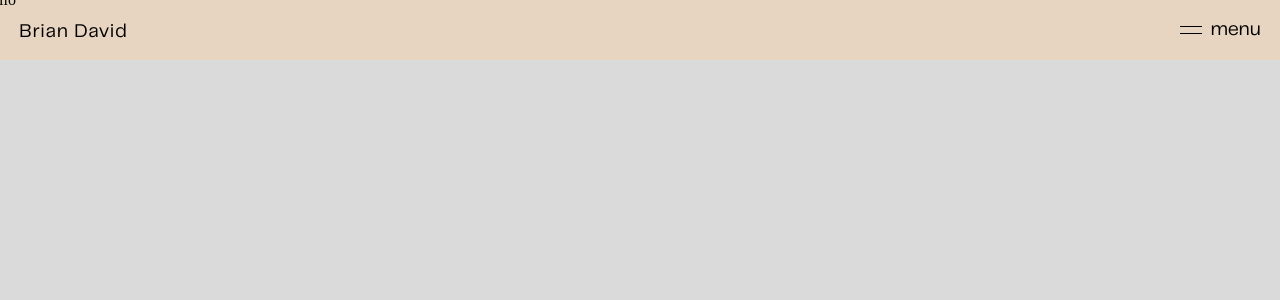
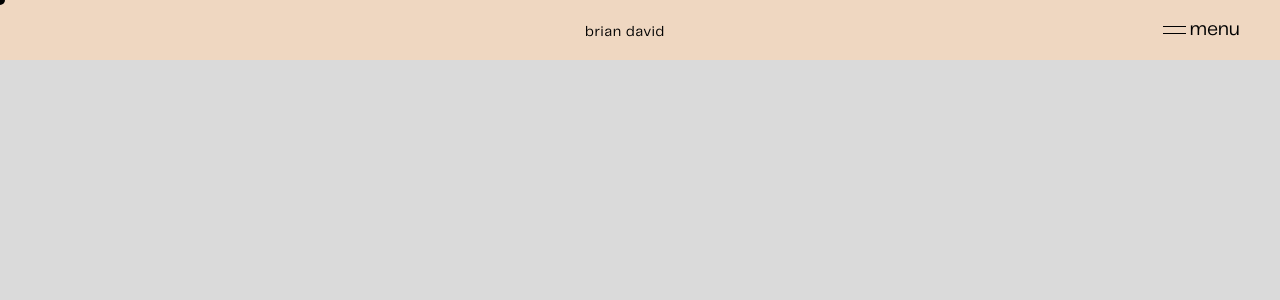
Before and after one commit to brian-david4/brian-portfolio-website, a React (Vite) app in the folder portfolio-website/: page / in a window 1280 px wide. Shown: the top 300 px of the page. Built offline with nearby package versions, Linux system fonts and the light colour scheme.

Commit message:
Change header + mouse trail styles

```diff
--- a/portfolio-website/src/components/Header/Header.tsx
+++ b/portfolio-website/src/components/Header/Header.tsx
@@ -12,7 +12,7 @@ const Header = () => {
     <div className={styles.header}>
       <div className={styles.navbar}>
         <Link to="/" className={styles.homeLogoLink}>
-          <div className={styles.homeMenuLogo}>Brian David</div>
+          <div className={styles.homeMenuLogo}>brian david</div>
         </Link>
 
         <div
--- a/portfolio-website/src/components/Header/header.module.css
+++ b/portfolio-website/src/components/Header/header.module.css
@@ -12,6 +12,7 @@
   background-color: var(--light-brown);
   display: flex;
   align-items: center;
+  justify-content: center;
   z-index: 50;
 }
 .homeLogoLink {
@@ -19,21 +20,17 @@
   text-decoration: none;
   line-height: 0;
 }
-.homeMenuLogo,
+.homeMenuLogo {
+  font-family: "Telegraf-Regular";
+  font-size: 0.9rem;
+  letter-spacing: 0.8px;
+}
 .menuBurger {
   position: absolute;
-}
-.homeMenuLogo {
-  left: 1.5vw;
-  font-family: "Telegraf-Regular";
-  font-size: 1.2rem;
-  letter-spacing: 1px;
-}
-.menuBurger {
-  right: 1.5vw;
+  right: 5vmin;
   display: flex;
   flex-direction: row;
-  gap: 1vmin;
+  gap: 0.5vmin;
   font-family: "Telegraf-Regular";
   cursor: pointer;
 }
--- a/portfolio-website/src/components/MouseTrail/MouseTrail.module.css
+++ b/portfolio-website/src/components/MouseTrail/MouseTrail.module.css
@@ -1,9 +1,11 @@
 .mouseTrail {
   position: absolute;
-  height: 50px;
-  width: 50px;
+  height: 10px;
+  width: 10px;
   z-index: 100;
   pointer-events: none;
   display: grid;
   place-items: center;
+  background-color: black;
+  border-radius: 50%;
 }
--- a/portfolio-website/src/components/MouseTrail/MouseTrail.tsx
+++ b/portfolio-website/src/components/MouseTrail/MouseTrail.tsx
@@ -7,10 +7,10 @@ const MouseTrail = () => {
   return (
     <motion.div
       className={styles.mouseTrail}
-      animate={{ left: x - 50 / 2, top: y - 50 / 2 }}
+      animate={{ left: x - 10 / 2, top: y - 10 / 2 }}
       transition={{ type: "tween", ease: "easeOut" }}
     >
-      hello
+      <div className={styles.trailInner}></div>
     </motion.div>
   );
 };
--- a/portfolio-website/src/index.css
+++ b/portfolio-website/src/index.css
@@ -5,7 +5,7 @@
   --header-height: 60px;
   --nav-menu-height: 400px;
   /* colors */
-  --light-brown: rgb(231, 213, 193);
+  --light-brown: rgb(239, 215, 193);
   --vdark-blue: rgb(19, 33, 49);
   --charcoal: rgb(66, 74, 83);
 }
```
